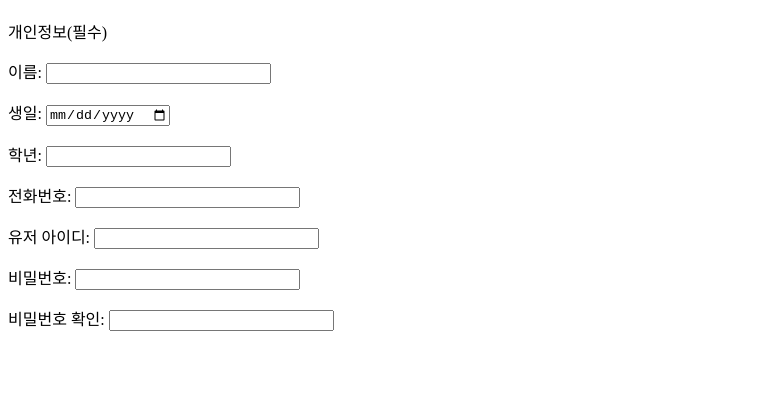
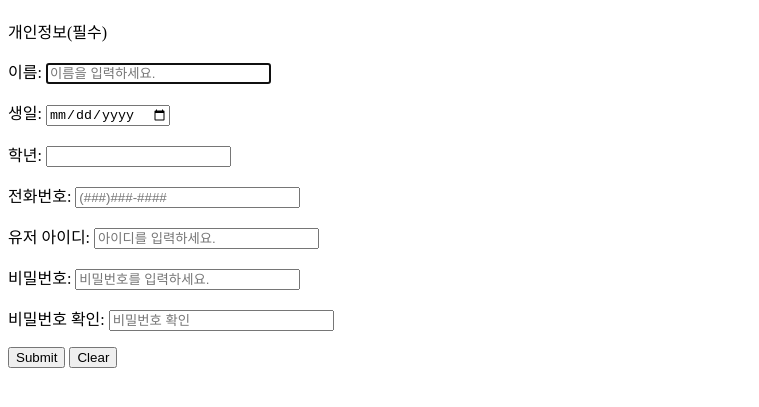
Before and after one commit to 2021125040/HomeworkRepository, a plain HTML site: page LAB2/signup.html in a window 1280 px wide. Shown: the part 61-468 px from the top of the page, without its empty margins (0-759 px from the left). Drawn offline with Linux system fonts and the light colour scheme.

Commit message:
[add] added attributes for input

```diff
--- a/LAB2/signup.html
+++ b/LAB2/signup.html
@@ -8,26 +8,30 @@
         <form>
             <p>개인정보(필수)</p>
             <p><label>이름:
-                <input name = "text" type = "text" size = "25">
+                <input name = "text" type = "text" placeholder="이름을 입력하세요." size = "25" autofocus required/>
             </label></p>
             <p><label>생일:
-                <input name = "birthday" type = "date" size = "25">
+                <input name = "birthday" type = "date" size = "25"/>
             </label></p>
             <p><label>학년:
-                <input name = "number" type = "number" size = "25">
+                <input name = "number" type = "number" size = "25"/>
             </label></p>
             <p><label>전화번호:
-                <input name = "tel" type = "tel" size = "25">
+                <input name = "tel" type = "tel" placeholder="(###)###-####" size = "25"/>
             </label></p>
             <p><label>유저 아이디:
-                <input name = "text" type = "text" size = "25">
+                <input name = "text" type = "text" placeholder="아이디를 입력하세요." size = "25" required/>
             </label></p>
             <p><label>비밀번호:
-                <input name = "text" type = "text" size = "25">
+                <input name = "text" type = "text" placeholder="비밀번호를 입력하세요." size = "25" required/>
             </label></p>
             <p><label>비밀번호 확인:
-                <input name = "text" type = "text" size = "25">
+                <input name = "text" type = "text" placeholder="비밀번호 확인"size = "25" required/>
             </label></p>
+            <p>
+                <input type = "submit" value = "Submit" />
+                <input type = "reset" value = "Clear" />
+            </p>
 
         </form>
     </body>
```
